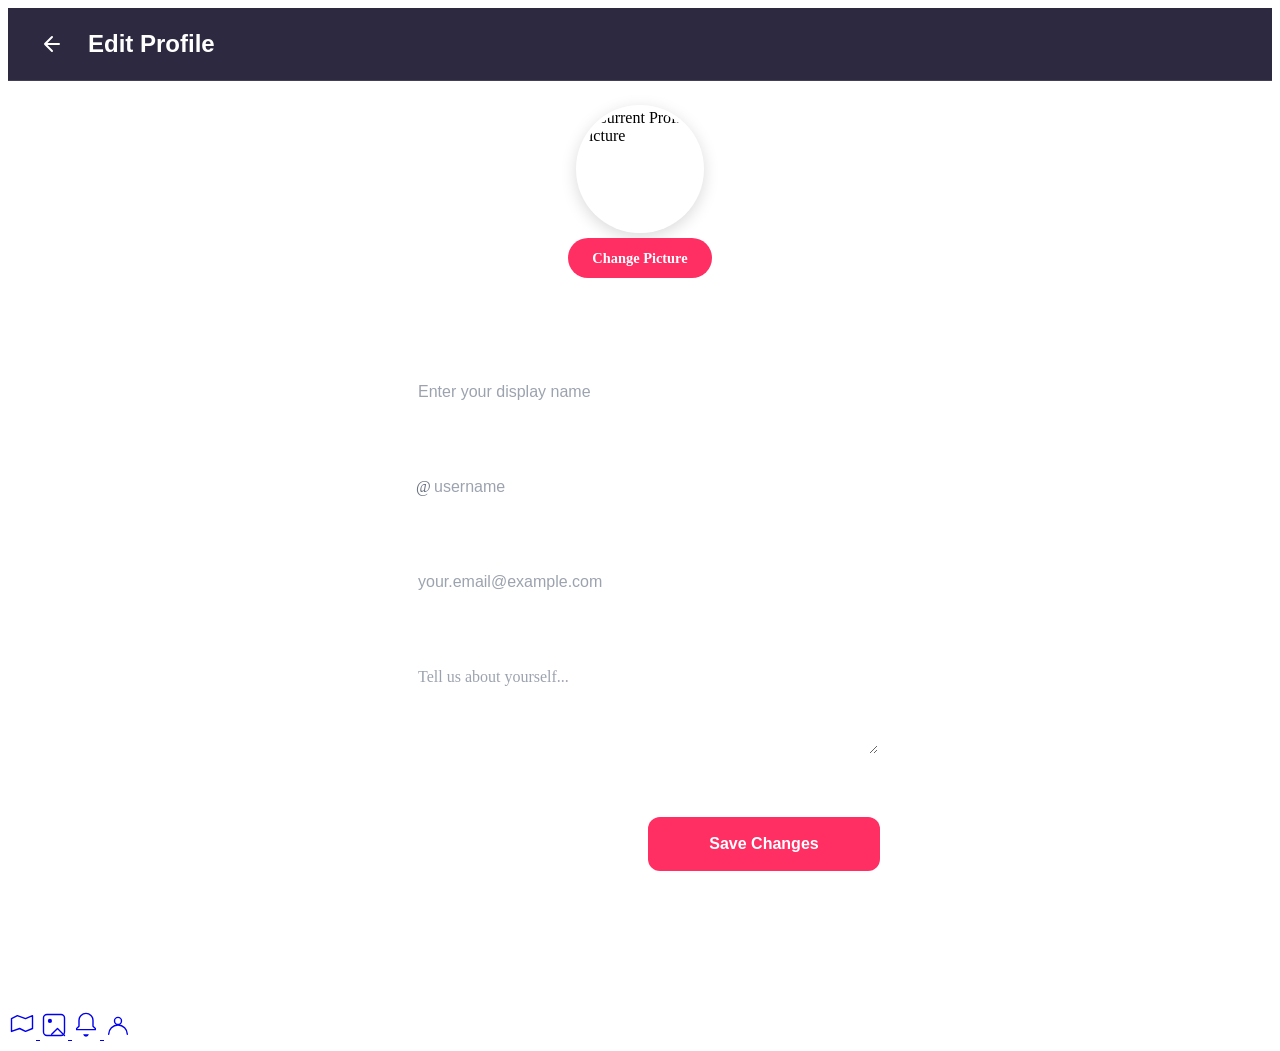
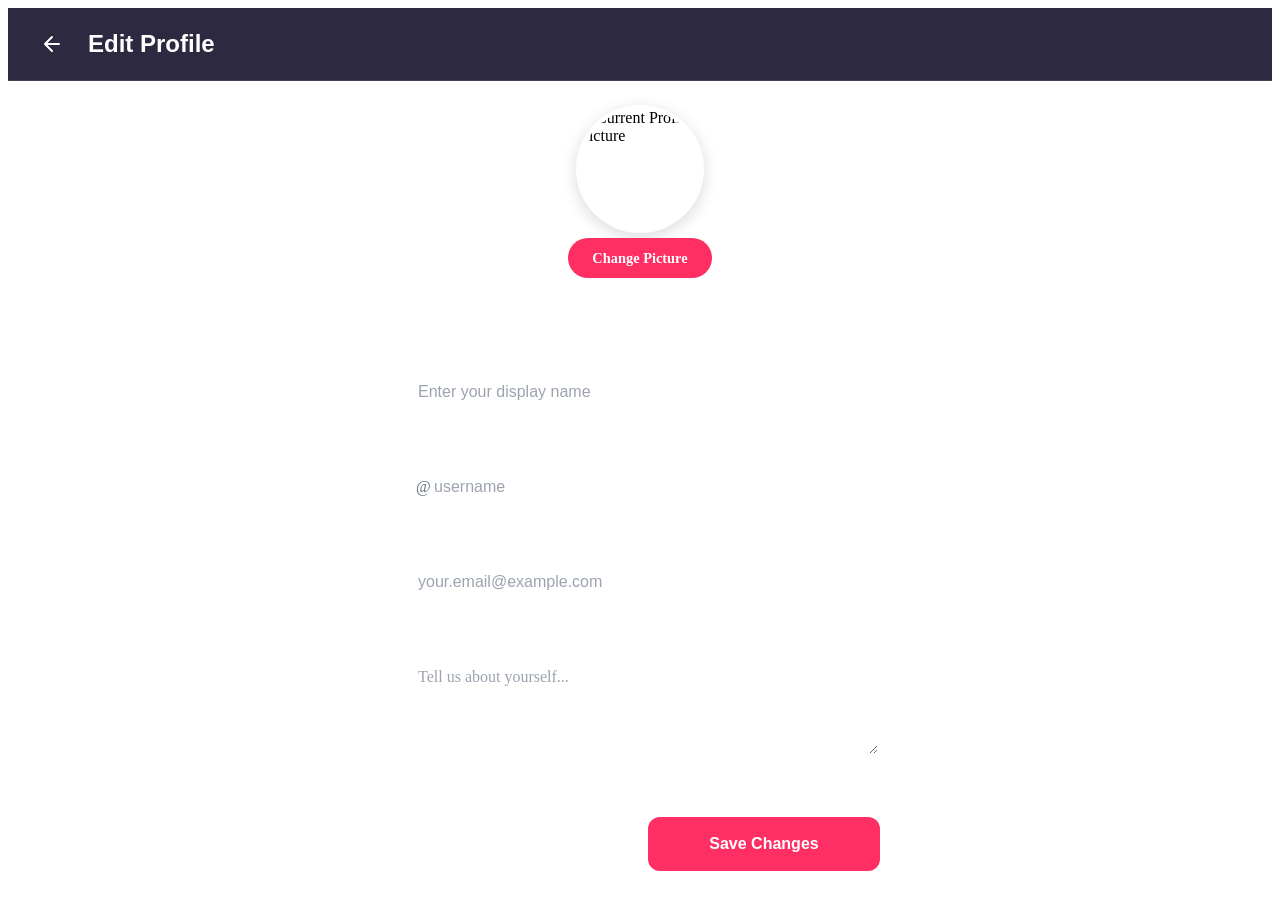

bug fixes

--- a/src/main/resources/META-INF/resources/editProfile/editProfile.css
+++ b/src/main/resources/META-INF/resources/editProfile/editProfile.css
@@ -1,7 +1,14 @@
 /* Edit Profile Page Styles */
 
+body.bg-light .app-shell {
+  height: 100dvh;
+  min-height: 0;
+  overflow: hidden;
+}
+
 .edit-header {
   display: flex;
+  flex: 0 0 auto;
   align-items: center;
   padding: 16px 24px;
   background: rgba(34, 30, 54, 0.95);
@@ -42,6 +49,10 @@
 }
 
 .edit-container {
+  flex: 1 1 auto;
+  min-height: 0;
+  overflow-y: auto;
+  -webkit-overflow-scrolling: touch;
   padding: 24px;
   padding-bottom: 140px; /* Increased bottom padding for better mobile spacing */
 }
@@ -278,7 +289,7 @@
 /* Responsive Design */
 @media (max-width: 480px) {
   .edit-container {
-    padding: 16px;
+    padding: 16px 16px 120px;
   }
 
   .edit-header {
